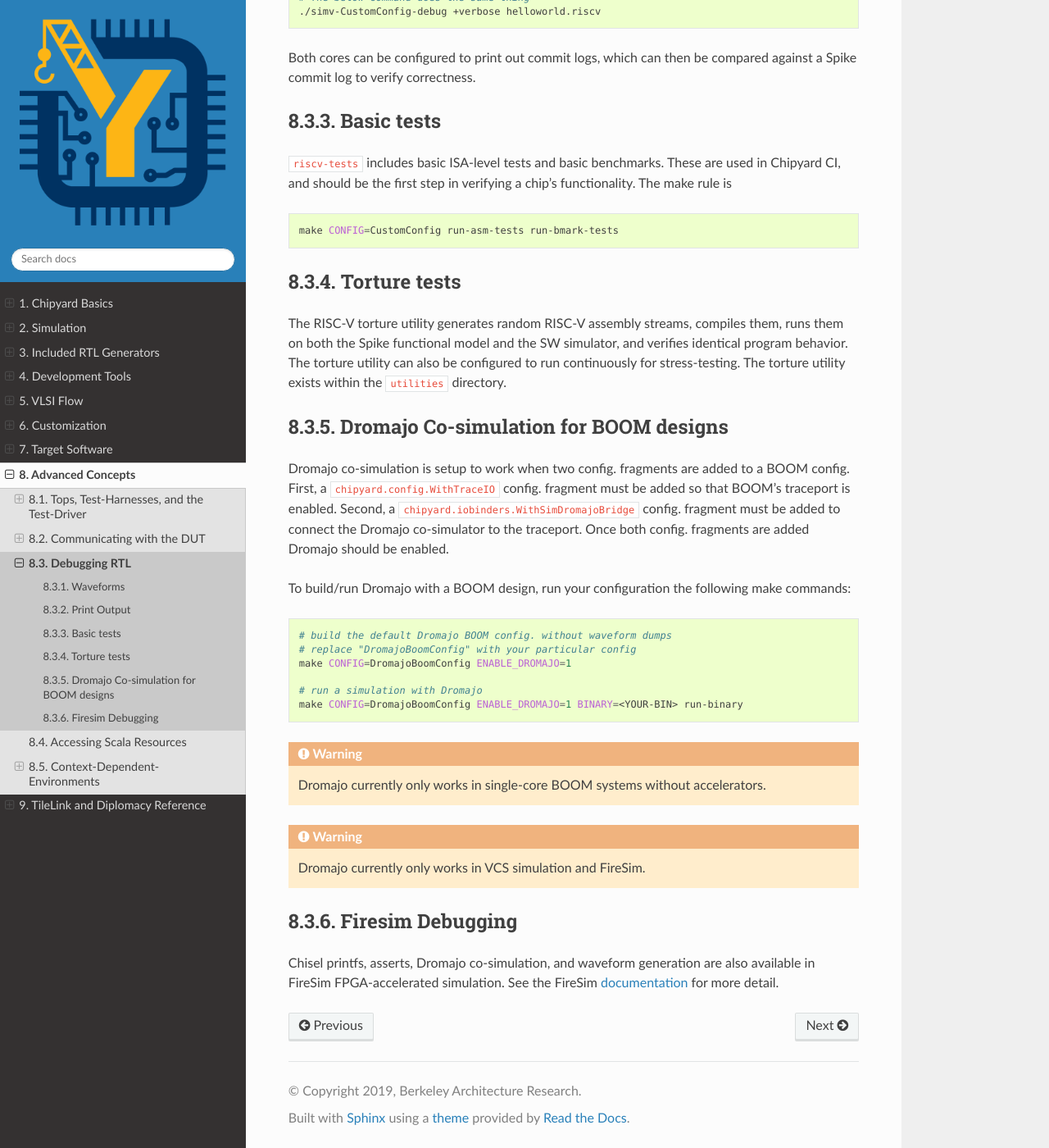
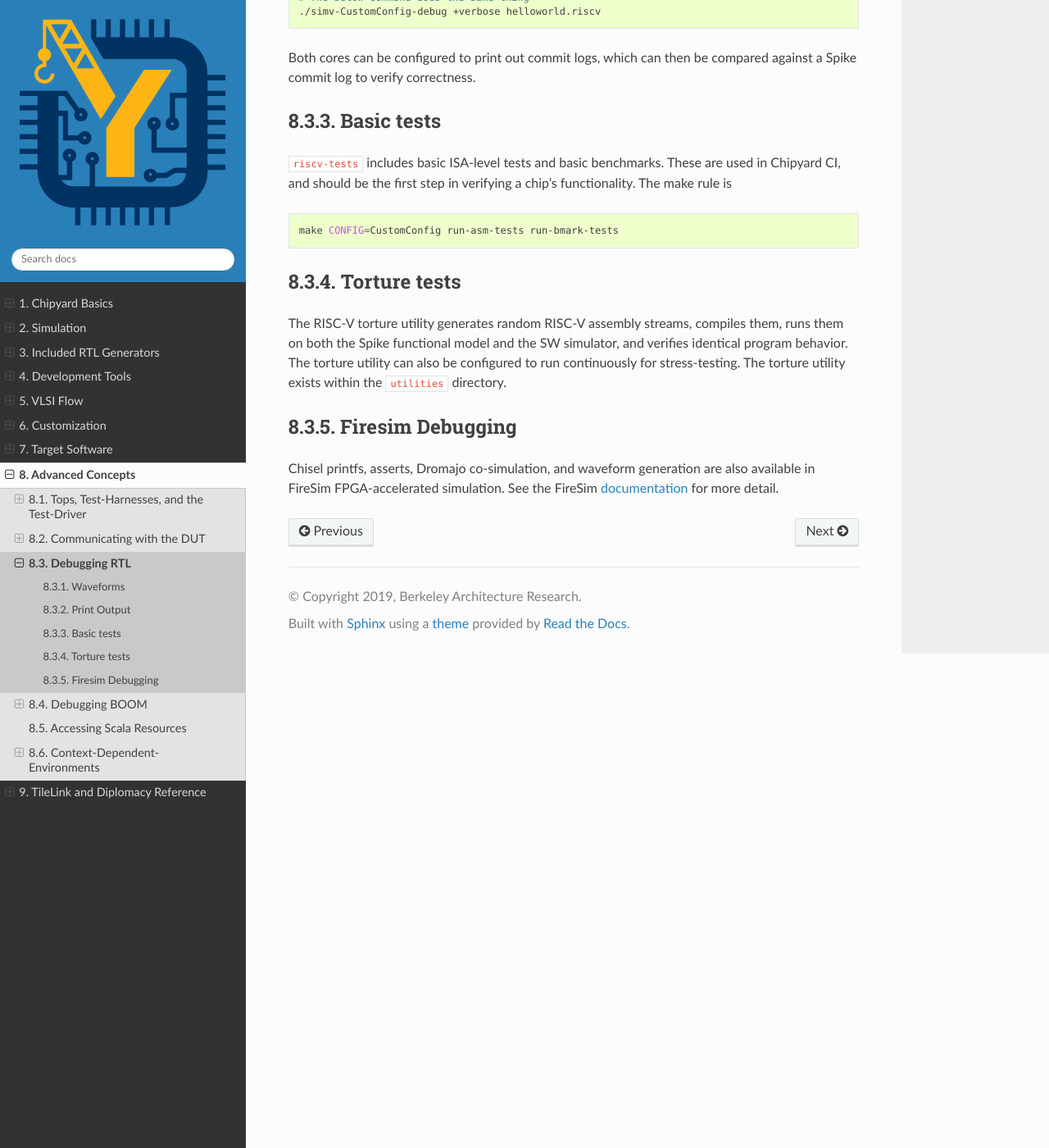
Before and after one commit to ucb-bar/chipyard, a Sphinx documentation site: the page built from docs/Advanced-Concepts/Debugging-RTL.rst, in a window 1280 px wide and 1400 px high, scrolled down 1311 px. Shown: the whole window at 82% size. Built offline with Sphinx 7.4.7 and the Read the Docs theme 2.0.0, drawn with Linux system fonts in a browser that asks for light colours.

Commit message:
[dromajo] separate documentation | move header file gen to tcip

```diff
--- a/docs/Advanced-Concepts/Debugging-RTL.rst
+++ b/docs/Advanced-Concepts/Debugging-RTL.rst
@@ -86,29 +86,6 @@ identical program behavior. The torture utility can also be configured to run
 continuously for stress-testing. The torture utility exists within the ``utilities``
 directory.
 
-Dromajo Co-simulation for BOOM designs
---------------------------------------
-Dromajo co-simulation is setup to work when two config. fragments are added to a BOOM config.
-First, a ``chipyard.config.WithTraceIO`` config. fragment must be added so that BOOM's traceport is enabled.
-Second, a ``chipyard.iobinders.WithSimDromajoBridge`` config. fragment must be added to
-connect the Dromajo co-simulator to the traceport.
-Once both config. fragments are added Dromajo should be enabled.
-
-To build/run Dromajo with a BOOM design, run your configuration the following make commands:
-
-.. code-block:: shell
-
-    # build the default Dromajo BOOM config. without waveform dumps
-    # replace "DromajoBoomConfig" with your particular config
-    make CONFIG=DromajoBoomConfig ENABLE_DROMAJO=1
-
-    # run a simulation with Dromajo
-    make CONFIG=DromajoBoomConfig ENABLE_DROMAJO=1 BINARY=<YOUR-BIN> run-binary
-
-.. warning:: Dromajo currently only works in single-core BOOM systems without accelerators.
-
-.. warning:: Dromajo currently only works in VCS simulation and FireSim.
-
 Firesim Debugging
 ---------------------------
 Chisel printfs, asserts, Dromajo co-simulation, and waveform generation are also available in FireSim
--- a/docs/Advanced-Concepts/index.rst
+++ b/docs/Advanced-Concepts/index.rst
@@ -11,5 +11,6 @@ They expect you to know about Chisel, Parameters, configs, etc.
    Top-Testharness
    Chip-Communication
    Debugging-RTL
+   Debugging-BOOM
    Resources
    CDEs
--- a/docs/Chipyard-Basics/Chipyard-Components.rst
+++ b/docs/Chipyard-Basics/Chipyard-Components.rst
@@ -80,7 +80,7 @@ Tools
   A Chisel library for writing custom signal processing hardware, as well as integrating custom signal processing hardware into an SoC (especially a Rocket-based SoC).
 
 **Dromajo**
-  A RV64GC emulator primarily used for co-simulation and was originally developed by Esperanto Technology.
+  A RV64GC emulator primarily used for co-simulation and was originally developed by Esperanto Technologies.
   See :ref:`Dromajo` for more information.
 
 Toolchains
```
Also changed, not shown: docs/Advanced-Concepts/Debugging-BOOM.rst (added, +30 -0 lines), 1 other file.
